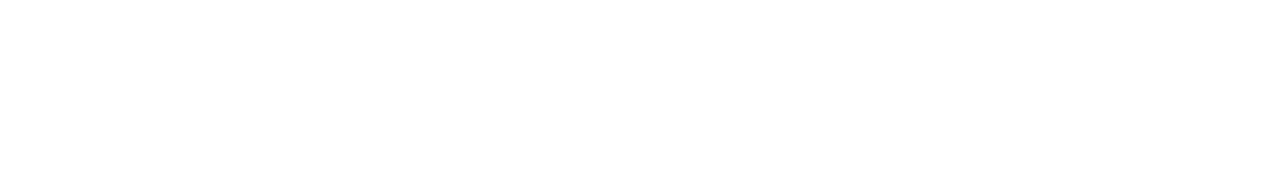
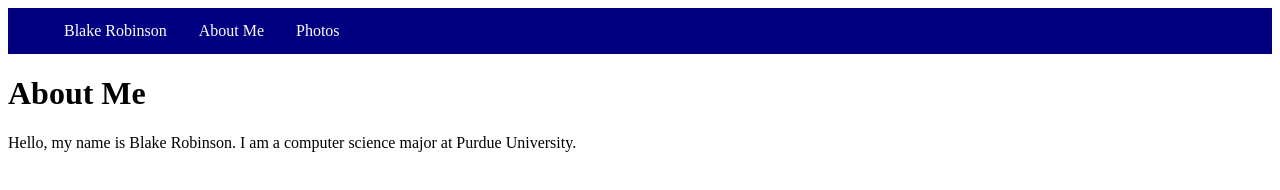
Before and after one commit to Th3GhostKinG/NetworkCloud, a plain HTML site: page Pages/About-me.html in a window 1280 px wide. Drawn offline with Linux system fonts and the light colour scheme.

Commit message:
Updates to all pages

```diff
--- a/Pages/About-me.html
+++ b/Pages/About-me.html
@@ -0,0 +1,24 @@
+<html>
+    <head>
+        <title>Blake Robinson</title>
+        <meta charset="UTF-8">
+        <meta name="viewport" content="width=device-width, initial-scale=1.0">
+        <link rel="stylesheet" href="../styles.css">
+        <link rel="icon" type="images/x-icon" href="images/PocketKinGs.ico">
+    </head>
+    <body>
+        <header>
+            <nav>
+                <ul>
+                    <li><a href="#">Blake Robinson</a></li>
+                    <li><a href="/NetworkCloud/Pages/About-me.html">About Me</a></li>
+                    <li><a href="/NetworkCloud/Pages/Photos.html">Photos</a></li>
+                </ul>
+            </nav>
+        </header>
+        <main>
+            <h1>About Me</h1>
+            <p>Hello, my name is Blake Robinson. I am a computer science major at Purdue University. </p>
+        </main>
+    </body>
+</html>
--- a/styles.css
+++ b/styles.css
@@ -1,6 +1,6 @@
 ul {
     list-style-type: none;
-    padding: 0;
+    padding: -10;
     margin: 0;
     overflow: hidden;
     background-color: navy;
```
Also changed, not shown: Pages/Photos.html (+20 -0 lines).
